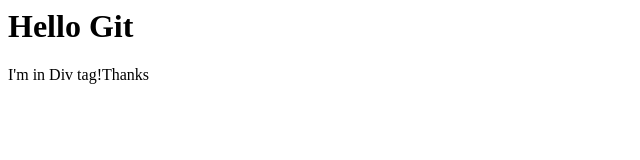
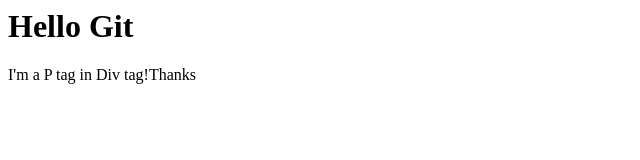
Before and after one commit to rikkhanna/git_github_masterclass, a plain HTML site: page index.html in a window 1280 px wide. Shown: the full height of the page, 0-640 px from the left. Drawn offline with Linux system fonts and the light colour scheme.

Commit message:
Add Paragraph tag I have added uncessary tag anf making this commit longer for proving no point.

```diff
--- a/index.html
+++ b/index.html
@@ -1,5 +1,5 @@
 <h1>Hello Git</h1>
 
 <div>
-    <p>I'm in Div tag!Thanks</p>
+    <p>I'm a P tag in Div tag!Thanks</p>
 </div>
```
